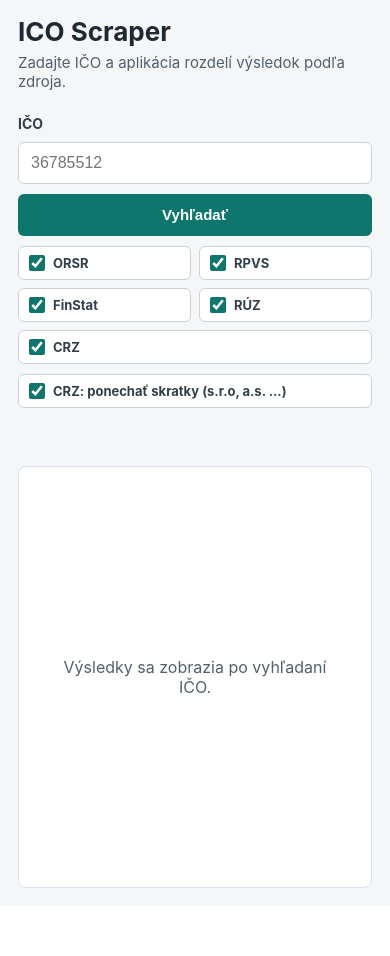
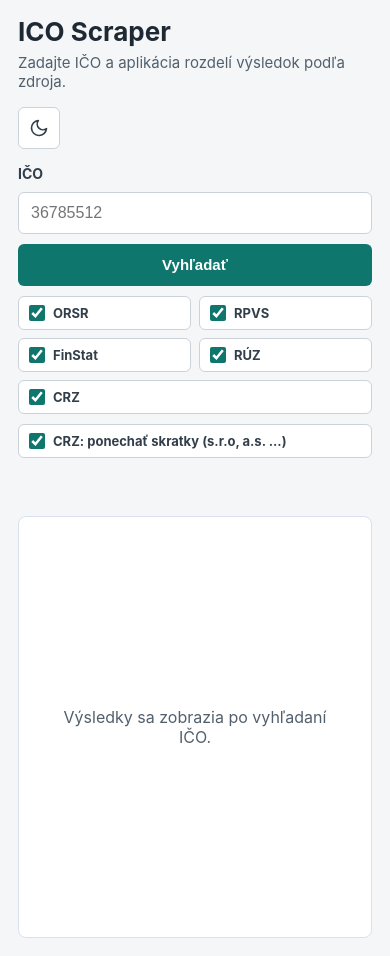
Before and after one commit to julius-ingeli/ICO-scraper, a FastAPI app: page / in a window 390 px wide. Before the commit the page ends 888 px from the top, so only its background shows below. Run offline with FastAPI, Linux system fonts and the light colour scheme.

Commit message:
pridanie dark modu

```diff
--- a/ico_scraper/exporters/xlsx.py
+++ b/ico_scraper/exporters/xlsx.py
@@ -19,6 +19,7 @@ from openpyxl.drawing.xdr import XDRPositiveSize2D
 
 TEMPLATE_PATH = Path(__file__).resolve().parents[2] / "template.xlsx"
 SOURCE_URL_FIELD = "__source_url"
+GENERAL_INFO_FIELD = "__general_info"
 
 # Excel stores column widths in character units. This maps requested pixel widths
 # closely enough for the default Calibri-based workbook rendering.
@@ -344,14 +345,15 @@ def crz_table_hyperlink(record: dict[str, Any], key: str) -> str:
 def write_overview(wb, data: dict[str, Any]) -> None:
     ws = wb["Prehľad"]
     orsr = data.get("orsr", {}) if isinstance(data.get("orsr"), dict) else {}
-    finstat_basic = data.get("finstat", {}).get("zakladne_udaje", {}) if isinstance(data.get("finstat"), dict) else {}
+    finstat = data.get(GENERAL_INFO_FIELD) if isinstance(data.get(GENERAL_INFO_FIELD), dict) else data.get("finstat", {})
+    finstat_basic = finstat.get("zakladne_udaje", {}) if isinstance(finstat, dict) else {}
     fill_value(ws, "C5", data.get("ico", ""))
     fill_value(ws, "C6", first_value(orsr.get("obchodne_meno"), finstat_basic.get("Obchodné meno"), finstat_basic.get("Názov")))
     fill_value(ws, "C7", first_value(orsr.get("sidlo"), finstat_basic.get("Sídlo"), finstat_basic.get("Adresa")))
     fill_value(ws, "C8", first_value(orsr.get("den_zapisu"), finstat_basic.get("Dátum vzniku")))
     ws["A12"].value = None
     apply_overview_reference_layout(ws)
-    write_finstat_charts(ws, data.get("finstat", {}).get("grafy", []), start_row=12)
+    write_finstat_charts(ws, finstat.get("grafy", []) if isinstance(finstat, dict) else [], start_row=12)
 
 
 def write_orsr(wb, data: dict[str, Any]) -> None:
--- a/static/app.js
+++ b/static/app.js
@@ -7,8 +7,39 @@ const results = document.querySelector('#results');
 const sourceInputs = Array.from(document.querySelectorAll('input[name="source"]'));
 const crzOptions = document.querySelector('#crz-options');
 const crzKeepLegalFormInput = document.querySelector('#crz-keep-legal-form');
+const themeToggle = document.querySelector('#theme-toggle');
+const themePreferenceKey = 'ico-scraper-theme';
 let latestRawJson = '';
 let latestData = null;
+
+function systemTheme() {
+  return window.matchMedia && window.matchMedia('(prefers-color-scheme: dark)').matches ? 'dark' : 'light';
+}
+
+function applyTheme(theme) {
+  const resolvedTheme = theme === 'dark' ? 'dark' : 'light';
+  document.documentElement.dataset.theme = resolvedTheme;
+  if (!themeToggle) return;
+  const isDark = resolvedTheme === 'dark';
+  themeToggle.setAttribute('aria-pressed', String(isDark));
+  themeToggle.setAttribute('aria-label', isDark ? 'Prepnúť svetlý režim' : 'Prepnúť tmavý režim');
+  themeToggle.setAttribute('title', isDark ? 'Svetlý režim' : 'Tmavý režim');
+}
+
+function savedTheme() {
+  const theme = localStorage.getItem(themePreferenceKey);
+  return theme === 'dark' || theme === 'light' ? theme : systemTheme();
+}
+
+applyTheme(savedTheme());
+
+if (themeToggle) {
+  themeToggle.addEventListener('click', () => {
+    const nextTheme = document.documentElement.dataset.theme === 'dark' ? 'light' : 'dark';
+    localStorage.setItem(themePreferenceKey, nextTheme);
+    applyTheme(nextTheme);
+  });
+}
 
 const downloadIcon = `
   <svg viewBox="0 0 24 24" aria-hidden="true">
@@ -179,7 +210,7 @@ function firstValue(...values) {
 
 function renderSummary(data) {
   const orsr = data.orsr || {};
-  const finstat = data.finstat || {};
+  const finstat = data.__general_info || data.finstat || {};
   const finstatBasic = finstat.zakladne_udaje || {};
   const companyName = firstValue(orsr.obchodne_meno, finstatBasic['Obchodné meno'], finstatBasic.Názov);
   const address = firstValue(orsr.sidlo, finstatBasic['Sídlo'], finstatBasic.Adresa);
@@ -197,7 +228,7 @@ function renderSummary(data) {
         <div class="field-label">Deň vzniku</div>
         <div class="field-value">${renderValue(foundingDay)}</div>
       </div>
-      ${'finstat' in data ? renderFinstatGraphs(finstat.grafy || []) : ''}
+      ${renderFinstatGraphs(finstat.grafy || [])}
     </section>
   `;
 }
@@ -231,7 +262,7 @@ function renderFinstatLineChart(chartData) {
 
   return `
     <svg class="line-chart" viewBox="0 0 ${width} ${height}" role="img" aria-label="${escapeAttribute(chartData.nazov || 'FinStat graf')}">
-      ${gridLines.map(y => `<line x1="${padding.left}" y1="${y.toFixed(1)}" x2="${width - padding.right}" y2="${y.toFixed(1)}" stroke="#e6e5e5" stroke-dasharray="6 4" />`).join('')}
+      ${gridLines.map(y => `<line x1="${padding.left}" y1="${y.toFixed(1)}" x2="${width - padding.right}" y2="${y.toFixed(1)}" class="chart-grid-line" stroke-dasharray="6 4" />`).join('')}
       <path class="chart-line" d="${linePath}" />
       ${chartPoints.map(point => `
         <circle class="chart-point" cx="${point.x.toFixed(1)}" cy="${point.y.toFixed(1)}" r="4" />
@@ -267,7 +298,7 @@ function renderFinstatBarChart(chartData) {
       const segmentHeight = Math.max(1, ((Number(segment.height_svg) || 0) / maxStack) * plotHeight);
       const y = currentBottom - segmentHeight;
       currentBottom = y;
-      return `<rect x="${(centerX - barWidth / 2).toFixed(1)}" y="${y.toFixed(1)}" width="${barWidth.toFixed(1)}" height="${segmentHeight.toFixed(1)}" fill="${escapeAttribute(segment.color || '#52606d')}" />`;
+      return `<rect x="${(centerX - barWidth / 2).toFixed(1)}" y="${y.toFixed(1)}" width="${barWidth.toFixed(1)}" height="${segmentHeight.toFixed(1)}" fill="${escapeAttribute(segment.color || 'var(--text-muted)')}" />`;
     }).join('');
 
     return `
@@ -280,13 +311,13 @@ function renderFinstatBarChart(chartData) {
   return `
     <div class="bar-chart-layout">
       <svg class="bar-chart" viewBox="0 0 ${width} ${height}" role="img" aria-label="${escapeAttribute(chartData.nazov || 'FinStat stĺpcový graf')}">
-        ${gridLines.map(y => `<line x1="${padding.left}" y1="${y.toFixed(1)}" x2="${width - padding.right}" y2="${y.toFixed(1)}" stroke="#e6e5e5" stroke-dasharray="6 4" />`).join('')}
+        ${gridLines.map(y => `<line x1="${padding.left}" y1="${y.toFixed(1)}" x2="${width - padding.right}" y2="${y.toFixed(1)}" class="chart-grid-line" stroke-dasharray="6 4" />`).join('')}
         ${bars}
       </svg>
       <div class="chart-legend" aria-label="Legenda grafu">
         ${legend.map(item => `
           <div class="chart-legend-item">
-            <span class="chart-legend-swatch" style="background:${escapeAttribute(item.color || '#52606d')}"></span>
+            <span class="chart-legend-swatch" style="background:${escapeAttribute(item.color || 'var(--text-muted)')}"></span>
             <span>${renderValue(item.label || '')}</span>
           </div>
         `).join('')}
@@ -302,12 +333,12 @@ function renderFinstatPieChart(chartData) {
   return `
     <div class="pie-chart-layout">
       <svg class="pie-chart" viewBox="0 0 284 230" role="img" aria-label="${escapeAttribute(chartData.nazov || 'FinStat koláčový graf')}" preserveAspectRatio="xMidYMid meet">
-        ${slices.map(slice => slice.path ? `<path d="${escapeAttribute(slice.path)}" fill="${escapeAttribute(slice.color || '#52606d')}" transform="translate(4,67) scale(1.08) translate(-11,-7)" />` : '').join('')}
+        ${slices.map(slice => slice.path ? `<path d="${escapeAttribute(slice.path)}" fill="${escapeAttribute(slice.color || 'var(--text-muted)')}" transform="translate(4,67) scale(1.08) translate(-11,-7)" />` : '').join('')}
       </svg>
       <div class="pie-legend" aria-label="Legenda grafu">
         ${slices.map(slice => `
           <div class="pie-legend-item">
-            <span class="chart-legend-swatch" style="background:${escapeAttribute(slice.color || '#52606d')}"></span>
+            <span class="chart-legend-swatch" style="background:${escapeAttribute(slice.color || 'var(--text-muted)')}"></span>
             <span>${renderValue(slice.label || '')}</span>
             <span class="pie-legend-value">${renderValue(slice.value_label || '')}</span>
           </div>
@@ -689,9 +720,8 @@ function activateTab(key) {
 function renderResults(data) {
   latestData = data;
   latestRawJson = JSON.stringify(data, null, 2);
-  const includeGeneralInfo = sourceInputs.every(input => input.checked);
   const preferredOrder = [
-    ...(includeGeneralInfo ? ['ico'] : []),
+    'ico',
     'orsr',
     'rpvs',
     'finstat',
@@ -700,7 +730,7 @@ function renderResults(data) {
   ];
   const keys = preferredOrder.filter(key => key in data);
   Object.keys(data).forEach(key => {
-    if (key === 'ico' && !includeGeneralInfo) return;
+    if (key === '__general_info') return;
     if (!keys.includes(key)) keys.push(key);
   });
   keys.push('raw');
--- a/static/styles.css
+++ b/static/styles.css
@@ -1,8 +1,46 @@
 :root {
   color-scheme: light;
   font-family: Inter, ui-sans-serif, system-ui, -apple-system, BlinkMacSystemFont, "Segoe UI", sans-serif;
-  background: #f4f6f8;
-  color: #1f2933;
+  --page-bg: #f4f6f8;
+  --surface: #ffffff;
+  --surface-muted: #f8fafc;
+  --surface-subtle: #e4e7eb;
+  --text: #1f2933;
+  --text-strong: #323f4b;
+  --text-muted: #52606d;
+  --border: #d9e2ec;
+  --border-strong: #cbd2d9;
+  --border-soft: #edf1f5;
+  --active-border: #9fb3c8;
+  --accent: #0f766e;
+  --accent-contrast: #ffffff;
+  --danger: #b42318;
+  --notice-border: #f0c36d;
+  --notice-bg: #fff8e6;
+  --notice-text: #7c4a03;
+  background: var(--page-bg);
+  color: var(--text);
+}
+
+:root[data-theme="dark"] {
+  color-scheme: dark;
+  --page-bg: #151515;
+  --surface: #202124;
+  --surface-muted: #292b2f;
+  --surface-subtle: #34373d;
+  --text: #f2f4f7;
+  --text-strong: #e4e7ec;
+  --text-muted: #aeb7c2;
+  --border: #3c424b;
+  --border-strong: #525a66;
+  --border-soft: #343a43;
+  --active-border: #5eead4;
+  --accent: #2dd4bf;
+  --accent-contrast: #06201c;
+  --danger: #f87171;
+  --notice-border: #a16207;
+  --notice-bg: #33260d;
+  --notice-text: #facc15;
 }
 
 * { box-sizing: border-box; }
@@ -13,6 +51,8 @@ body {
   display: flex;
   justify-content: center;
   padding: 32px;
+  background: var(--page-bg);
+  color: var(--text);
 }
 
 main {
@@ -26,8 +66,41 @@ main {
   display: flex;
   align-items: end;
   justify-content: space-between;
-  gap: 24px;
+  gap: 16px;
 }
+
+.theme-toggle {
+  flex: 0 0 auto;
+  width: 42px;
+  height: 42px;
+  display: inline-grid;
+  place-items: center;
+  border: 1px solid var(--border-strong);
+  border-radius: 6px;
+  padding: 0;
+  background: var(--surface);
+  color: var(--text-strong);
+  cursor: pointer;
+}
+
+.theme-toggle:hover {
+  border-color: var(--accent);
+  color: var(--accent);
+}
+
+.theme-icon {
+  width: 20px;
+  height: 20px;
+  stroke: currentColor;
+  stroke-width: 2;
+  fill: none;
+  stroke-linecap: round;
+  stroke-linejoin: round;
+}
+
+.theme-icon-sun { display: none; }
+:root[data-theme="dark"] .theme-icon-sun { display: block; }
+:root[data-theme="dark"] .theme-icon-moon { display: none; }
 
 h1 {
   margin: 0 0 6px;
@@ -110,8 +183,8 @@ button {
   padding: 0 16px;
   font-size: 15px;
   font-weight: 700;
-  background: #0f766e;
-  color: white;
+  background: var(--accent);
+  color: var(--accent-contrast);
   cursor: pointer;
 }
 
@@ -572,6 +650,7 @@ button:disabled {
 @media (max-width: 720px) {
   body { padding: 18px; }
   .topbar { align-items: stretch; flex-direction: column; }
+  .theme-toggle { align-self: flex-start; width: 42px; }
   h1 { font-size: 26px; }
   form { align-items: stretch; justify-content: stretch; }
   label { width: 100%; }
--- a/templates/index.html
+++ b/templates/index.html
@@ -13,6 +13,22 @@
         <h1>ICO Scraper</h1>
         <p>Zadajte IČO a aplikácia rozdelí výsledok podľa zdroja.</p>
       </div>
+      <button class="theme-toggle" id="theme-toggle" type="button" aria-label="Prepnúť tmavý režim" aria-pressed="false" title="Tmavý režim">
+        <svg class="theme-icon theme-icon-sun" viewBox="0 0 24 24" aria-hidden="true">
+          <circle cx="12" cy="12" r="4"></circle>
+          <path d="M12 2v2"></path>
+          <path d="M12 20v2"></path>
+          <path d="m4.93 4.93 1.41 1.41"></path>
+          <path d="m17.66 17.66 1.41 1.41"></path>
+          <path d="M2 12h2"></path>
+          <path d="M20 12h2"></path>
+          <path d="m6.34 17.66-1.41 1.41"></path>
+          <path d="m19.07 4.93-1.41 1.41"></path>
+        </svg>
+        <svg class="theme-icon theme-icon-moon" viewBox="0 0 24 24" aria-hidden="true">
+          <path d="M20.99 12.79A9 9 0 1 1 11.21 3a7 7 0 0 0 9.78 9.79Z"></path>
+        </svg>
+      </button>
       <form id="scrape-form">
         <label for="ico">IČO</label>
         <input id="ico" name="ico" inputmode="numeric" autocomplete="off" pattern="[0-9]{8}" maxlength="8" placeholder="36785512" required />
```
Also changed, not shown: other parts of static/styles.css (+83 -78 lines), ico_scraper/core.py (+18 -7 lines), README.md.
